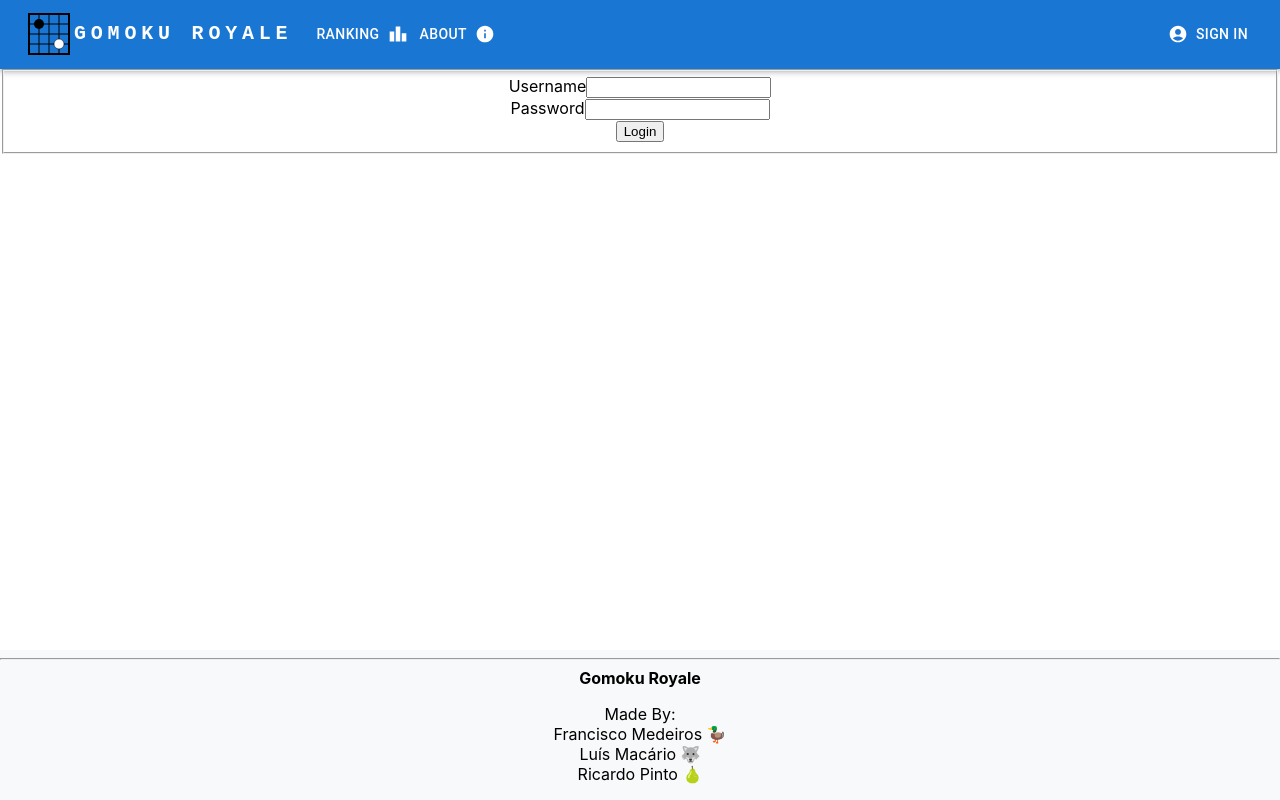
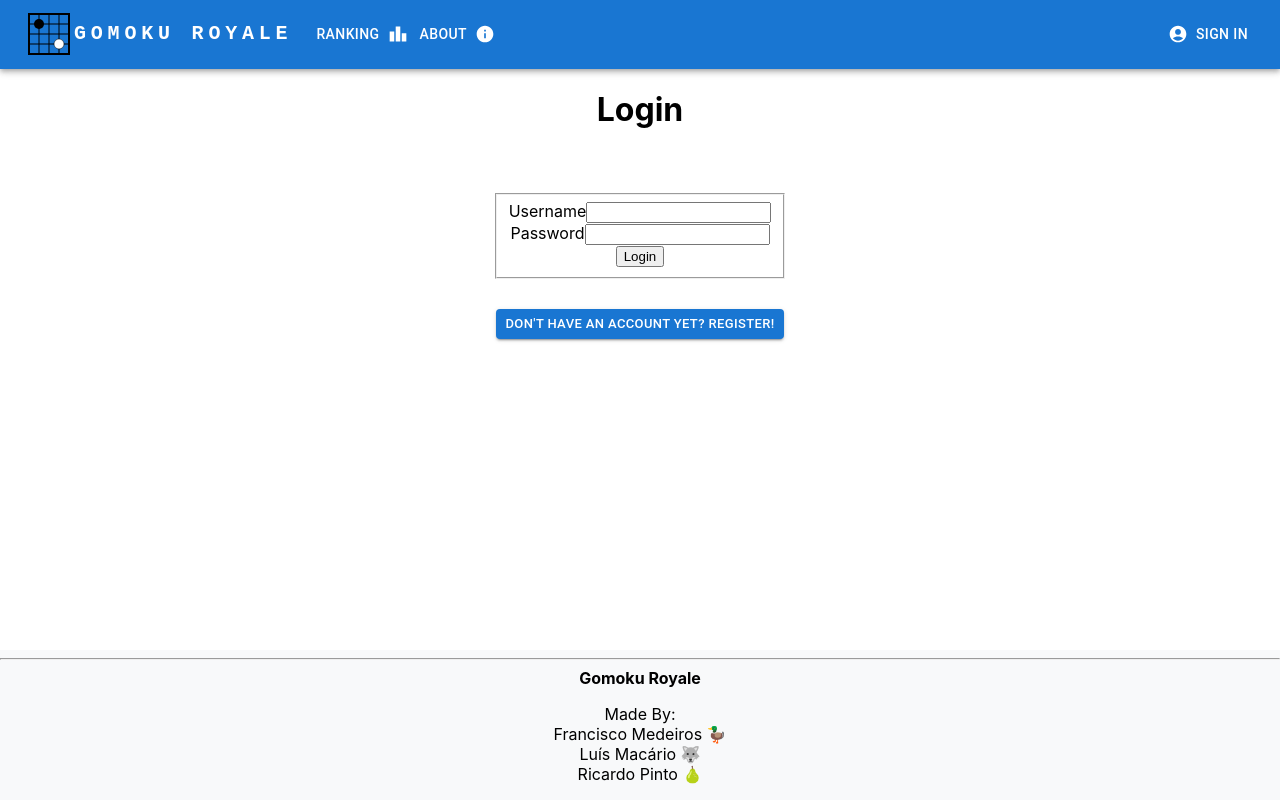
Before and after one commit to RicardoPinto26/gomoku, a React (Create React App) app in the folder code/js/gomoku-app/: page /login in a window 1280 px wide. Built offline with nearby package versions, Linux system fonts and the light colour scheme.

Commit message:
Changes to login and register pages

```diff
--- a/code/js/gomoku-app/src/components/authentication/Login.tsx
+++ b/code/js/gomoku-app/src/components/authentication/Login.tsx
@@ -1,8 +1,10 @@
 import * as React from 'react';
-import {Navigate, useLocation} from 'react-router-dom';
+import {Navigate, useLocation, useNavigate} from 'react-router-dom';
 import {useSetUser} from '../Authn';
 import {login} from "../../services/LoginService";
 import reduce from "./utils/Reduce";
+import Page from '../common/Page';
+import Button from "@mui/material/Button";
 
 export async function authenticate(username: string, password: string): Promise<string | undefined> {
     const user = await login(username, password);
@@ -11,6 +13,7 @@ export async function authenticate(username: string, password: string): Promise<
 }
 
 export function Login() {
+    const navigate = useNavigate()
     console.log('Login');
     const [state, dispatch] = React.useReducer(reduce, {tag: 'editing', inputs: {username: '', email: '', password: ''}});
     const setUser = useSetUser();
@@ -49,6 +52,7 @@ export function Login() {
     const username = state.tag === 'submitting' ? state.username : state.inputs.username
     const password = state.tag === 'submitting' ? "" : state.inputs.password
     return (
+        <Page title={"Login"}>
             <form onSubmit={handleSubmit}>
                 <fieldset disabled={state.tag !== 'editing'}>
                     <div>
@@ -65,5 +69,19 @@ export function Login() {
                 </fieldset>
                 {state.tag === 'editing' && state.error}
             </form>
+            <Button>
+                <Button
+                    size="small"
+                    variant="contained"
+                    sx={{mt: 3, mb: 2}}
+                    color="primary"
+                    onClick={() => {
+                        navigate('/register')
+                    }}
+                >
+                    Don't have an account yet? Register!
+                </Button>
+            </Button>
+        </Page>
     );
 }
--- a/code/js/gomoku-app/src/components/authentication/Register.tsx
+++ b/code/js/gomoku-app/src/components/authentication/Register.tsx
@@ -1,8 +1,10 @@
 import * as React from "react";
 import {useSetUser} from "../Authn";
-import {Navigate, useLocation} from "react-router-dom";
+import {Navigate, useLocation, useNavigate} from "react-router-dom";
 import reduce from "./utils/Reduce"
 import {register} from "../../services/LoginService";
+import Page from "../common/Page";
+import Button from "@mui/material/Button";
 
 async function registerUser(email: String, username: string, password: string): Promise<string | undefined> {
     console.log(`registerUser(${username}, ${password})`)
@@ -13,6 +15,7 @@ async function registerUser(email: String, username: string, password: string):
 }
 
 export default function Register() {
+    const navigate = useNavigate()
     console.log('Register');
     const [state, dispatch] =
         React.useReducer(reduce, {tag: 'editing', inputs: {username: '', email: '', password: ''}});
@@ -55,6 +58,7 @@ export default function Register() {
     const email = state.tag === 'submitting' ? '' : state.inputs.email
     const password = state.tag === 'submitting' ? "" : state.inputs.password
     return (
+        <Page title={"Register"}>
             <form onSubmit={handleSubmit}>
                 <fieldset disabled={state.tag !== 'editing'}>
                     <div>
@@ -75,5 +79,17 @@ export default function Register() {
                 </fieldset>
                 {state.tag === 'editing' && state.error}
             </form>
+            <Button
+                size="small"
+                variant="contained"
+                sx={{mt: 3, mb: 2}}
+                color="primary"
+                onClick={() => {
+                    navigate('/login')
+                }}
+            >
+                Already have an account? Login!
+            </Button>
+        </Page>
     );
 }
```
Lines whose indentation alone changed are shown as unchanged.
